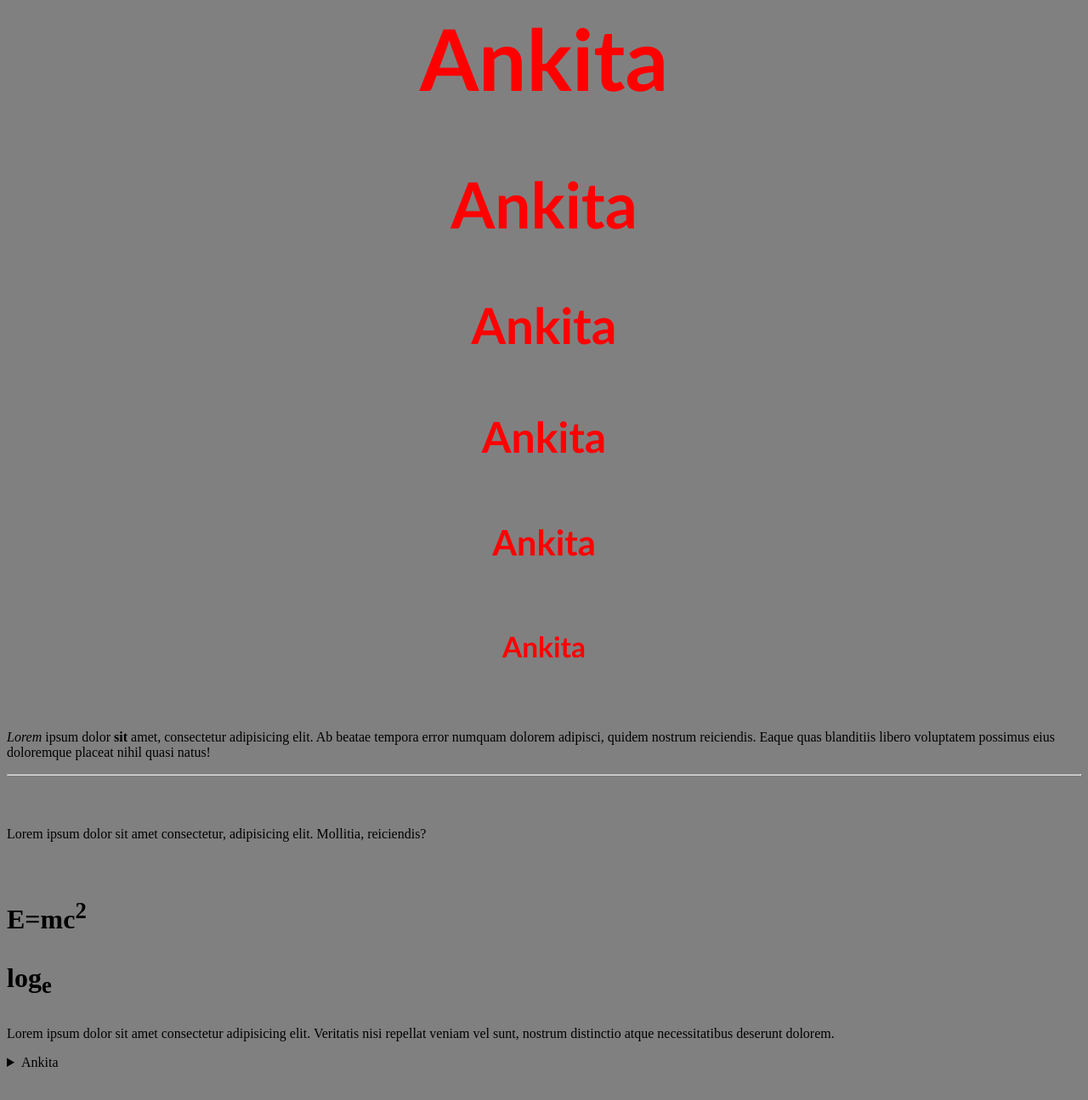
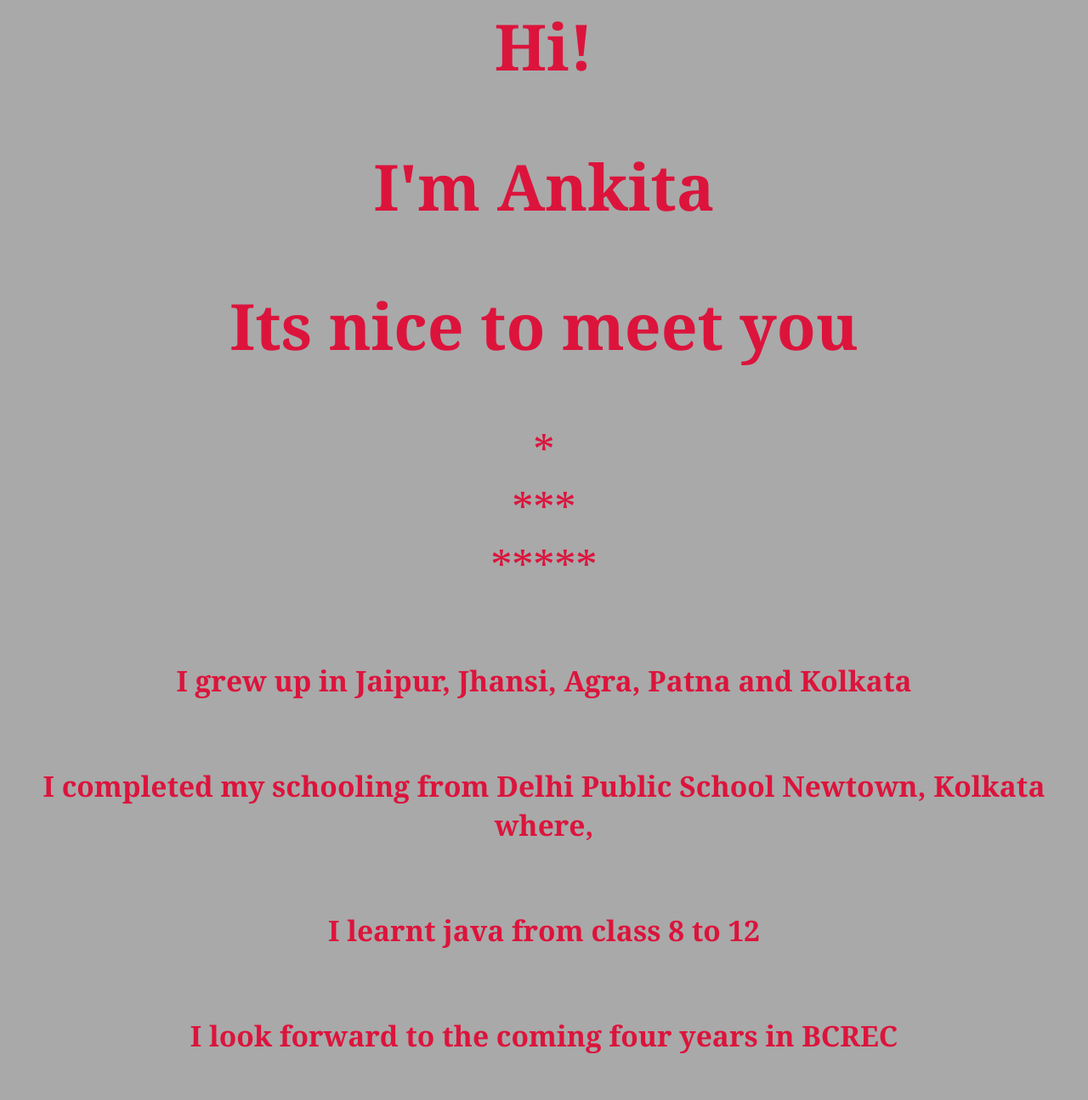
Before and after one commit to Ankita-Bandyopadhyay/HTML, a plain HTML site: page index.html in a window 1280 px wide. Shown: the part 59-1354 px from the top of the page at 85% size. Before the commit the page ends 1327 px from the top, so only its background shows below. Drawn offline with Linux system fonts and the light colour scheme.

Commit message:
Add files via upload

```diff
--- a/index.html
+++ b/index.html
@@ -5,41 +5,21 @@
     <meta charset="UTF-8">
     <meta http-equiv="X-UA-Compatible" content="IE=edge">
     <meta name="viewport" content="width=device-width, initial-scale=1.0">
-    <title>HTML</title>
+    <title>SelfIntroduction</title>
 </head>
+<body style="background-color: darkgrey">
+   <center style="color: crimson; font-size: 50px; font-family:Georgia, 'Times New Roman', Times, serif;" >
 
-<body style="background-color: grey ;">
-    <center style="color: red; font-size: 50px; font-family: 'Gill Sans', 'Gill Sans MT', Calibri, 'Trebuchet MS', sans-serif;">
-        <h1>Ankita</h1>
-        <h2>Ankita</h2>
-        <h3>Ankita</h3>
-        <h4>Ankita</h4>
-        <h5>Ankita</h5>
-        <h6>Ankita</h6>
+    <h2>Hi!</h2>
+    <h2>I'm Ankita</h2>
+    <h2>Its nice to meet you</h2>
+
+      * <br>
+      ***<br>
+     *****<br>
+     <h6>I grew up in Jaipur, Jhansi, Agra, Patna and Kolkata</h6>
+     <h6>I completed my schooling from Delhi Public School Newtown, Kolkata where,</h6>
+     <h6>I learnt java from class 8 to 12</h6>
+     <h6>I look forward to the coming four years in BCREC</h6>
     </center>
-    <p><i>Lorem</i> ipsum dolor<b> sit</b> amet, consectetur adipisicing elit. Ab beatae tempora error numquam dolorem adipisci,
-        quidem nostrum reiciendis. Eaque quas blanditiis libero voluptatem possimus eius doloremque placeat nihil quasi
-        natus!</p>
-    <hr><br><br>
-    <p>Lorem ipsum dolor sit amet consectetur, adipisicing elit. Mollitia, reiciendis?</p>
-    <br>
-    <h1>
-        <p>E=mc<sup>2</p>
-    </h1>
-    <h1>
-        <p>log<sub>e</p>
-    </h1>
-    <!--sup = superscript-->
-    <!--sub = subscript-->
-    <p title="lorem">Lorem ipsum dolor sit amet consectetur adipisicing elit.
-        Veritatis nisi repellat veniam vel sunt, nostrum distinctio atque necessitatibus deserunt dolorem.</p>
-
-    <details>
-        <summary>Ankita</summary>
-        <p>Lorem ipsum dolor, sit amet consectetur adipisicing elit. Eum doloribus eveniet illo?
-            Provident assumenda expedita praesentium corrupti repellendus magni obcaecati?</p>
-    </details>
-    <!--important-->
 </body>
-
-</html>
```
